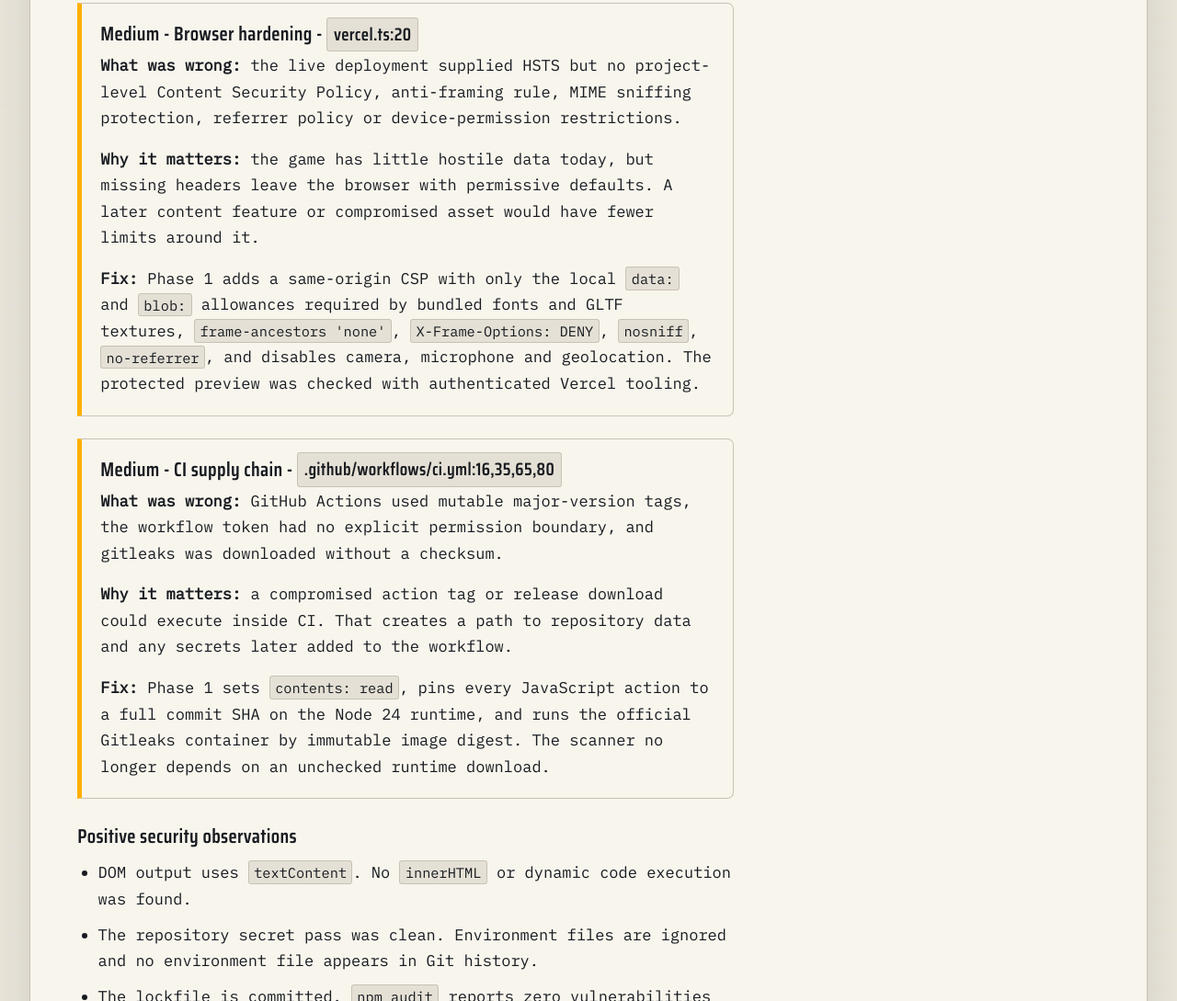
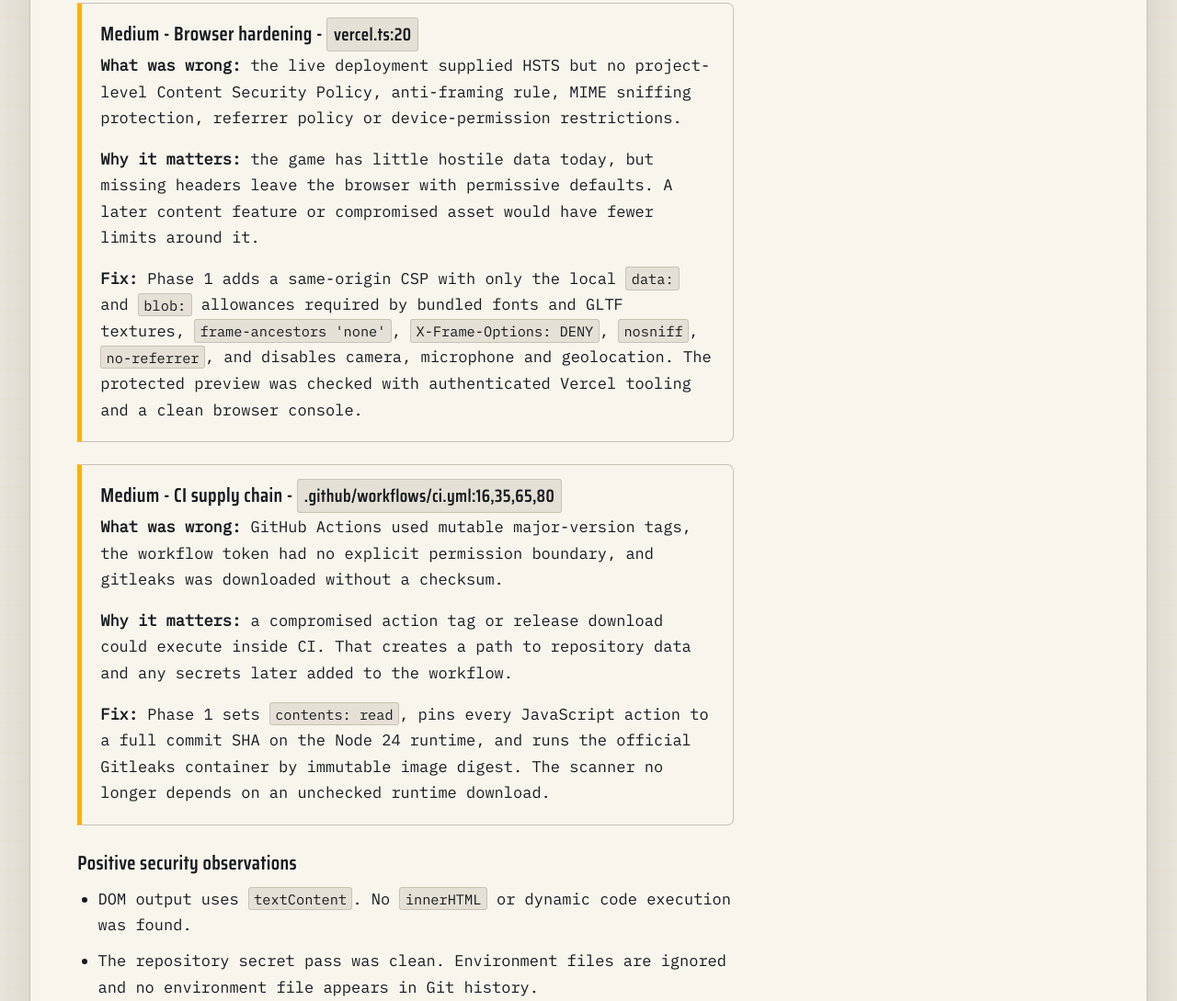
Before and after one commit to Sonofg0tham/tailgate-after-hours, a website built with Vite: page docs/reviews/2026-07-15-current-state.html in a window 1280 px wide. Shown: the part 1646-2735 px from the top of the page at 92% size. Built offline with nearby package versions, Linux system fonts and the light colour scheme.

Commit message:
docs: record live CSP verification

```diff
--- a/docs/reviews/2026-07-15-current-state.html
+++ b/docs/reviews/2026-07-15-current-state.html
@@ -329,7 +329,7 @@
         <h3>Medium - Browser hardening - <code>vercel.ts:20</code></h3>
         <p><strong>What was wrong:</strong> the live deployment supplied HSTS but no project-level Content Security Policy, anti-framing rule, MIME sniffing protection, referrer policy or device-permission restrictions.</p>
         <p><strong>Why it matters:</strong> the game has little hostile data today, but missing headers leave the browser with permissive defaults. A later content feature or compromised asset would have fewer limits around it.</p>
-        <p><strong>Fix:</strong> Phase 1 adds a same-origin CSP with only the local <code>data:</code> and <code>blob:</code> allowances required by bundled fonts and GLTF textures, <code>frame-ancestors 'none'</code>, <code>X-Frame-Options: DENY</code>, <code>nosniff</code>, <code>no-referrer</code>, and disables camera, microphone and geolocation. The protected preview was checked with authenticated Vercel tooling.</p>
+        <p><strong>Fix:</strong> Phase 1 adds a same-origin CSP with only the local <code>data:</code> and <code>blob:</code> allowances required by bundled fonts and GLTF textures, <code>frame-ancestors 'none'</code>, <code>X-Frame-Options: DENY</code>, <code>nosniff</code>, <code>no-referrer</code>, and disables camera, microphone and geolocation. The protected preview was checked with authenticated Vercel tooling and a clean browser console.</p>
       </article>
 
       <article class="finding">
```
